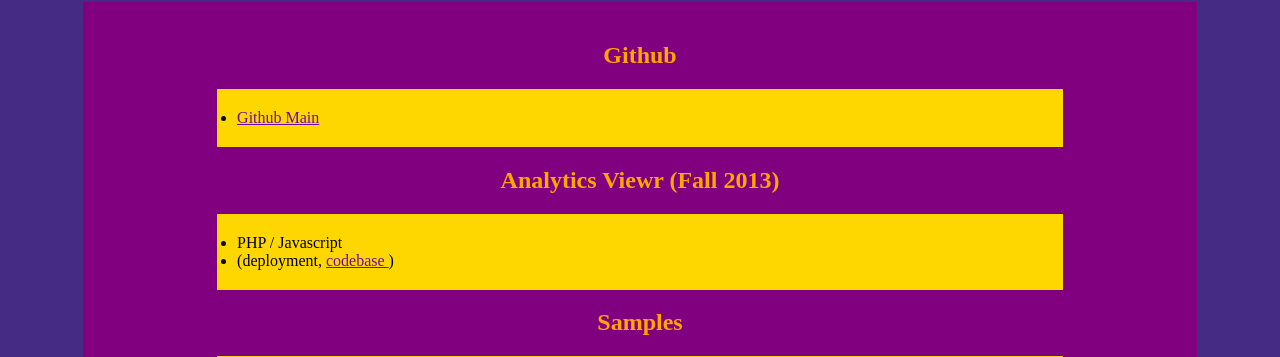
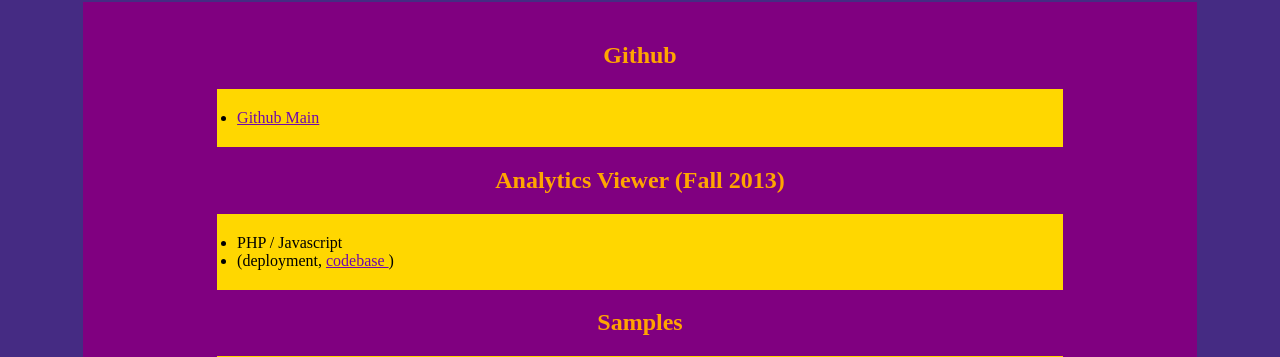
Before and after one commit to mcverter/CV_Tech_111.1, a PHP site: page /demosrepos.php in a window 1280 px wide. Shown: the part 211-568 px from the top of the page. Run offline with PHP 8.4, Linux system fonts and the light colour scheme.

Commit message:
fixing spelling error in demosrepos

```diff
--- a/demosrepos.php
+++ b/demosrepos.php
@@ -5,7 +5,7 @@
     <li> <a target="_blank" href="https://github.com/mcverter">Github Main</a> </li>
 </ul>
 
-<h2> Analytics Viewr (Fall 2013)</h2>
+<h2> Analytics Viewer (Fall 2013)</h2>
 <ul>
     <li> PHP / Javascript </li>
     <li> (deployment, <a target="_blank" href="https://github.com/mcverter/CPlusPlus_SomePHP_AnalyticsEngine/tree/master/AnalyticsLib/WebGraph"> codebase </a>)</li>
```
